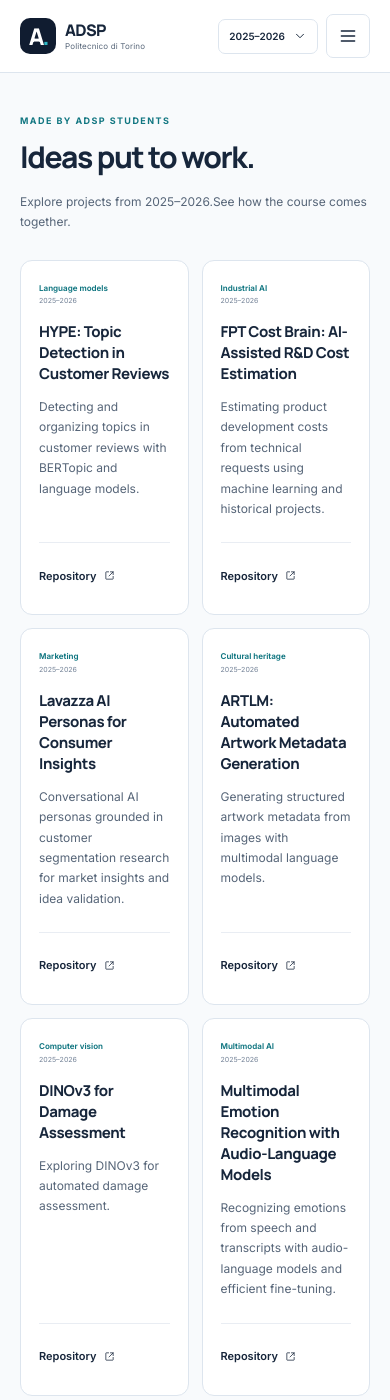
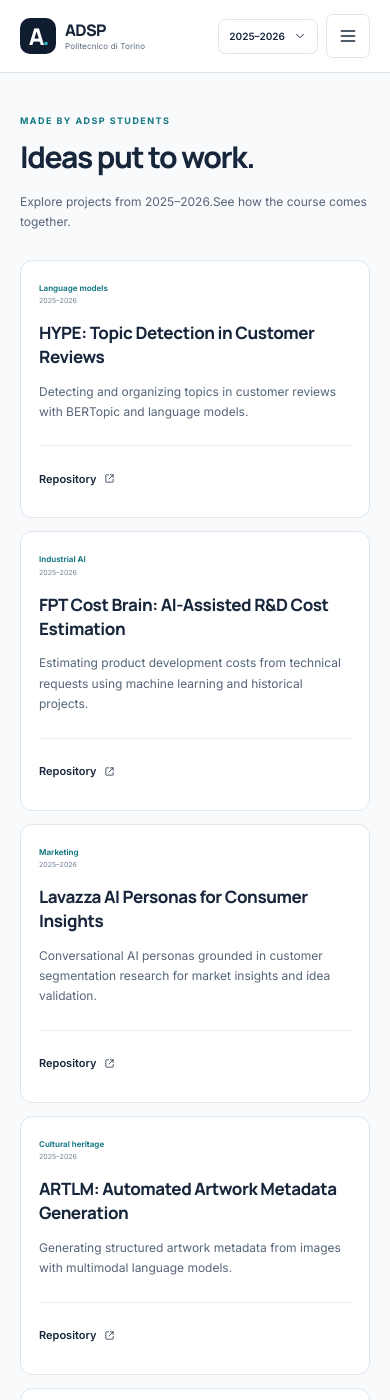
Before and after one commit to adsp-polito/adsp-polito.github.io, a Jekyll site: the page built from README.md, in a window 390 px wide and 1400 px high, scrolled down 5876 px. Built offline with Jekyll 4.4.1, drawn with Linux system fonts in a browser that asks for light colours.

Commit message:
Keep project cards readable on phone screens
Use one column for project cards below 700px and increase mobile project title size, shared across all course editions.

```diff
--- a/assets/css/site.css
+++ b/assets/css/site.css
@@ -297,7 +297,7 @@
   .resource-note{font-size:11px;margin-top:-8px}.filter-tabs{row-gap:6px}.filter-tabs button{font-size:11px;padding:7px 10px;min-height:40px}.resource-tools{margin-bottom:17px}.search-box{padding:7px 11px;min-width:0;min-height:44px}.search-box input{font-size:16px}
   .library-caption{padding:13px 16px;font-size:9px}.resource-row{padding:17px 16px;grid-template-columns:16px minmax(0,1fr) 72px;column-gap:10px}.resource-number{font-size:9px}.resource-title h3{font-size:13px}.resource-title p{font-size:11px}.resource-links a{font-size:11px;min-height:40px}.resource-links .icon{height:11px;width:11px}.resource-pending{font-size:10px;white-space:normal;text-align:right;line-height:1.5}.resource-meta{gap:8px}
   .lab-block{grid-template-columns:1fr;gap:23px;margin-top:35px;padding-top:30px}.lab-block>div>p{font-size:11px}.lab-block>div>p br{display:none}.lab-block li>div strong{font-size:11px}.lab-block li>div p{font-size:9px}.lab-summary{padding:21px 18px;gap:13px}.lab-summary h3{font-size:16px}.lab-summary p{font-size:10px}
-  .project-grid{gap:13px}.project-card{padding:21px 18px;min-height:250px}.project-card h3{font-size:15px}.project-meta{display:block;font-size:8px;line-height:1.7;margin-bottom:14px}.project-meta>span{display:block}.project-meta>span:last-child{font-size:7px}.project-card>p{font-size:12px;line-height:1.7}.project-links{gap:10px;padding-top:15px}.project-links a{font-size:11px;min-height:35px}.project-links .icon{height:11px;width:11px}.section-link-row{justify-content:flex-start}.text-link{font-size:10px;gap:10px}
+  .project-grid{grid-template-columns:1fr;gap:13px}.project-card{padding:21px 18px;min-height:250px}.project-card h3{font-size:17px}.project-meta{display:block;font-size:8px;line-height:1.7;margin-bottom:14px}.project-meta>span{display:block}.project-meta>span:last-child{font-size:7px}.project-card>p{font-size:12px;line-height:1.7}.project-links{gap:10px;padding-top:15px}.project-links a{font-size:11px;min-height:35px}.project-links .icon{height:11px;width:11px}.section-link-row{justify-content:flex-start}.text-link{font-size:10px;gap:10px}
   .resources-grid{grid-template-columns:1fr;gap:30px}.resources-grid h3{font-size:23px}.prerequisites li{font-size:13px}.course-code{margin-top:18px;padding-top:15px}.reading-panel>p{font-size:11px}.reading-panel li{font-size:13px}.course-structure{margin-top:27px;padding-inline:18px}.course-structure summary{font-size:11px}.course-structure .prose{font-size:14px}
   .team-section{padding-top:0}.team-section .container{padding-top:45px}.team-grid{gap:25px 15px}.team-member{gap:10px}.team-avatar{width:36px;height:36px;font-size:10px}.team-member h3{font-size:13px}.team-member p{font-size:11px;line-height:1.6}
   .editions-section{padding:37px 0}.editions-inner{grid-template-columns:1fr;gap:23px}.editions-inner h2{font-size:25px}.edition-links{gap:8px}.edition-links a{font-size:9px;padding:9px 11px;gap:11px}
```
